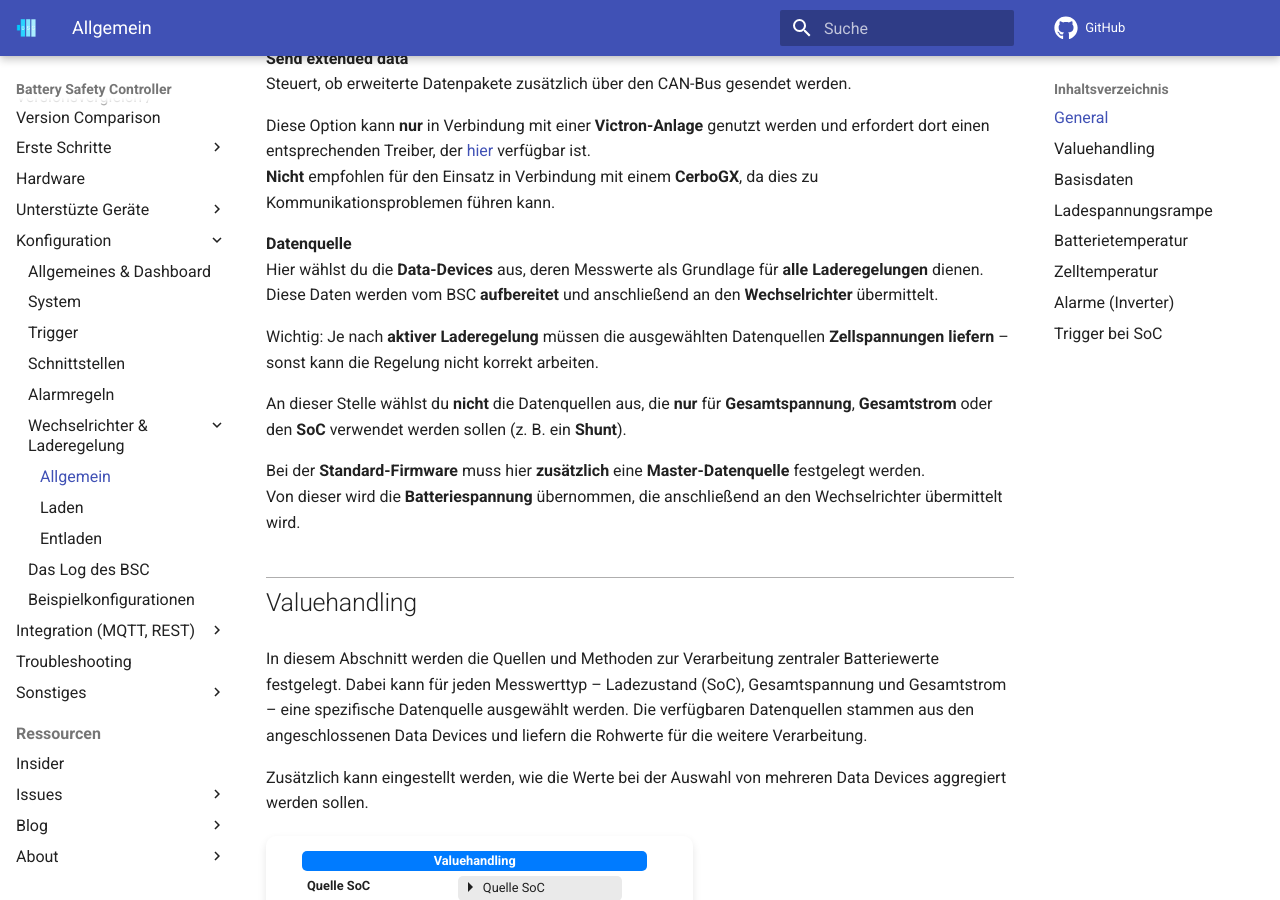
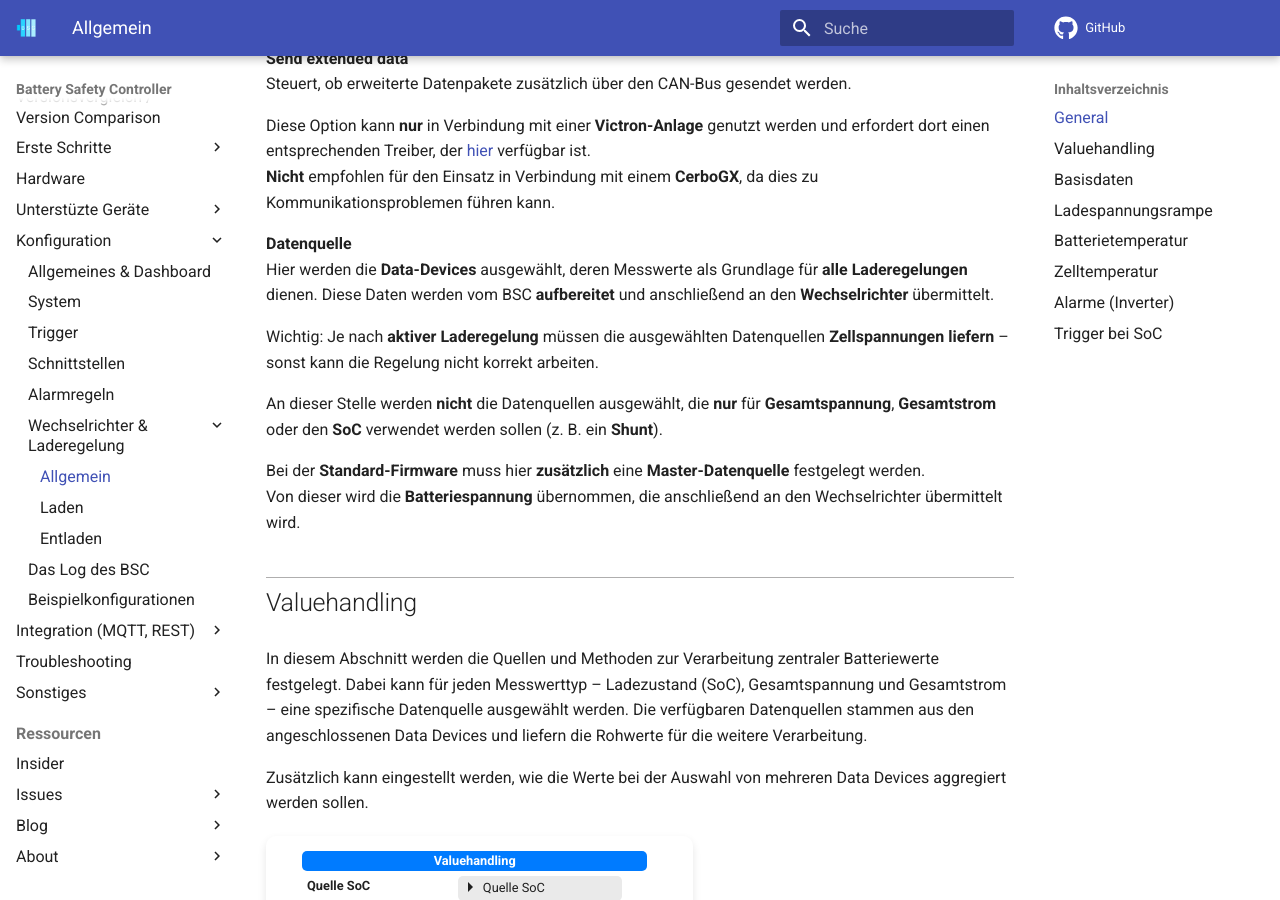
Before and after one commit to bsc-org/bsc, an MkDocs documentation site: the page built from docs/settings_inverter.md, in a window 1280 px wide and 900 px high, scrolled down 782 px. Built offline with MkDocs 1.6.1 and Material for MkDocs 9.7.7, drawn with Linux system fonts in a browser that asks for light colours; comment, search, counter and statistics services are not loaded.

Commit message:
Text Datenquellen geändert

```diff
--- a/docs/settings_inverter.md
+++ b/docs/settings_inverter.md
@@ -59,11 +59,11 @@ Diese Option kann **nur** in Verbindung mit einer **Victron-Anlage** genutzt wer
 **Nicht** empfohlen für den Einsatz in Verbindung mit einem **CerboGX**, da dies zu Kommunikationsproblemen führen kann.
 
 **Datenquelle**
-Hier wählst du die **Data-Devices** aus, deren Messwerte als Grundlage für **alle Laderegelungen** dienen. Diese Daten werden vom BSC **aufbereitet** und anschließend an den **Wechselrichter** übermittelt.
+Hier werden die **Data-Devices** ausgewählt, deren Messwerte als Grundlage für **alle Laderegelungen** dienen. Diese Daten werden vom BSC **aufbereitet** und anschließend an den **Wechselrichter** übermittelt.
 
 Wichtig: Je nach **aktiver Laderegelung** müssen die ausgewählten Datenquellen **Zellspannungen liefern** – sonst kann die Regelung nicht korrekt arbeiten.
 
-An dieser Stelle wählst du **nicht** die Datenquellen aus, die **nur** für **Gesamtspannung**, **Gesamtstrom** oder den **SoC** verwendet werden sollen (z. B. ein **Shunt**).
+An dieser Stelle werden **nicht** die Datenquellen ausgewählt, die **nur** für **Gesamtspannung**, **Gesamtstrom** oder den **SoC** verwendet werden sollen (z. B. ein **Shunt**).
 
 Bei der **Standard-Firmware** muss hier **zusätzlich** eine **Master-Datenquelle** festgelegt werden.
 Von dieser wird die **Batteriespannung** übernommen, die anschließend an den Wechselrichter übermittelt wird.
```
